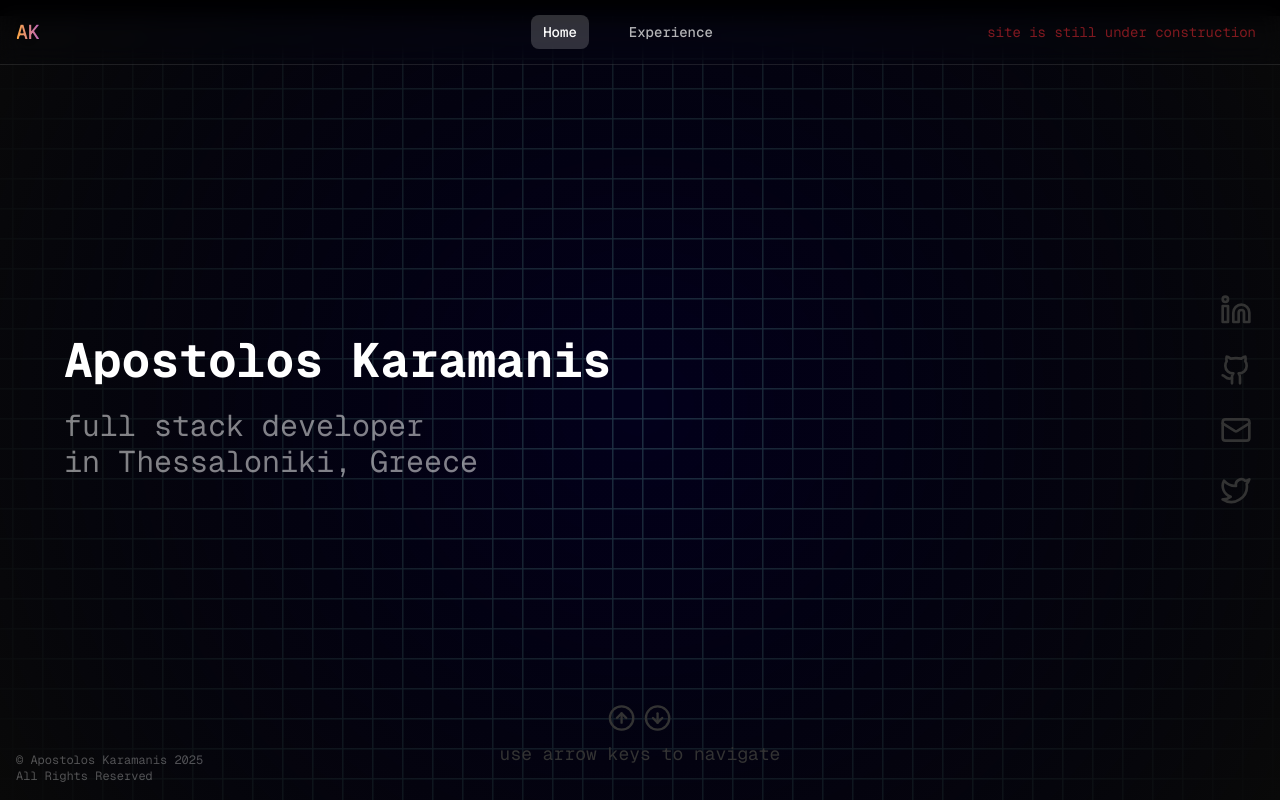
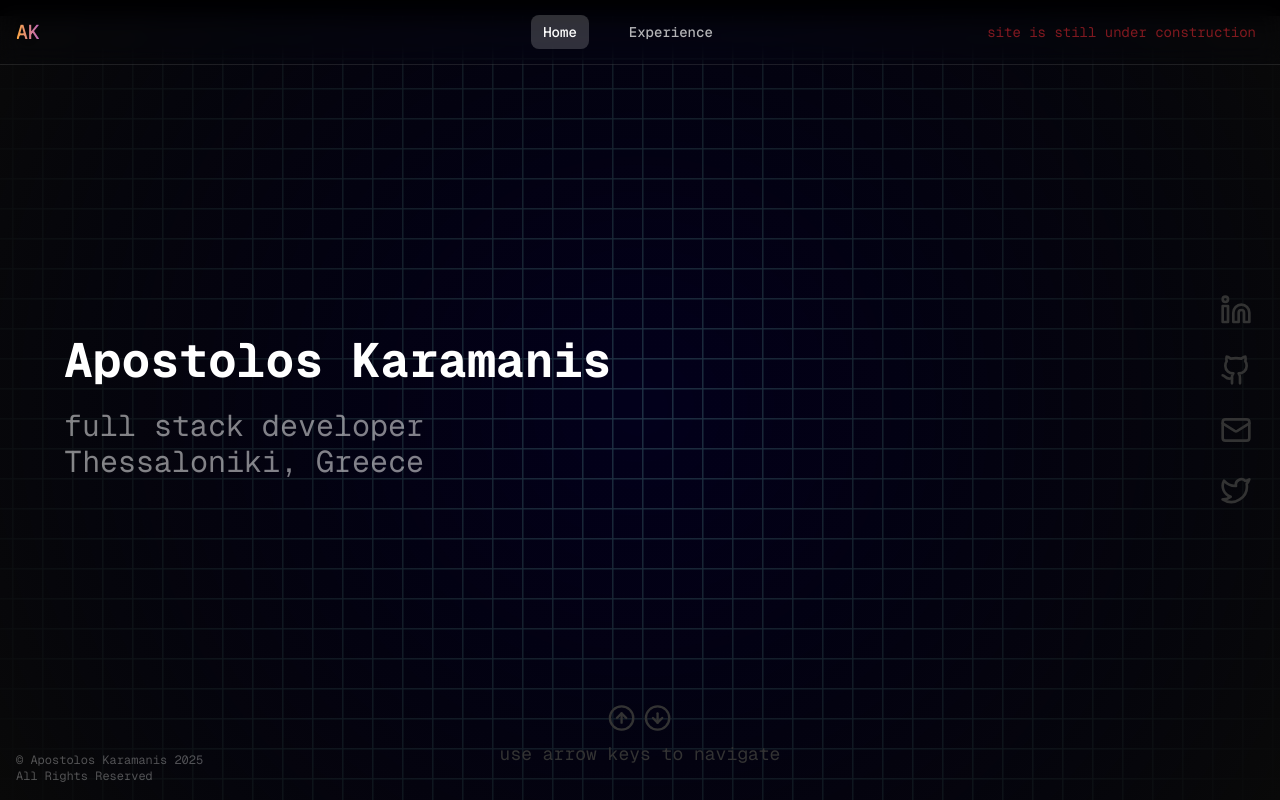
Before and after one commit to qaramanis/portofolio-v2, a Next.js app: page / in a window 1280 px wide. Built offline with nearby package versions, Linux system fonts and the light colour scheme.

Commit message:
Update hero.tsx

```diff
--- a/components/hero/hero.tsx
+++ b/components/hero/hero.tsx
@@ -48,7 +48,7 @@ export default function Hero() {
           animate={isInView ? { opacity: 1, x: 0 } : { opacity: 0, x: 250 }}
           transition={{ duration: 0.8, delay: 0.2 }}
         >
-          in Thessaloniki, Greece
+          Thessaloniki, Greece
         </motion.h2>
       </div>
       <div className="absolute inset-0 z-0">
```
